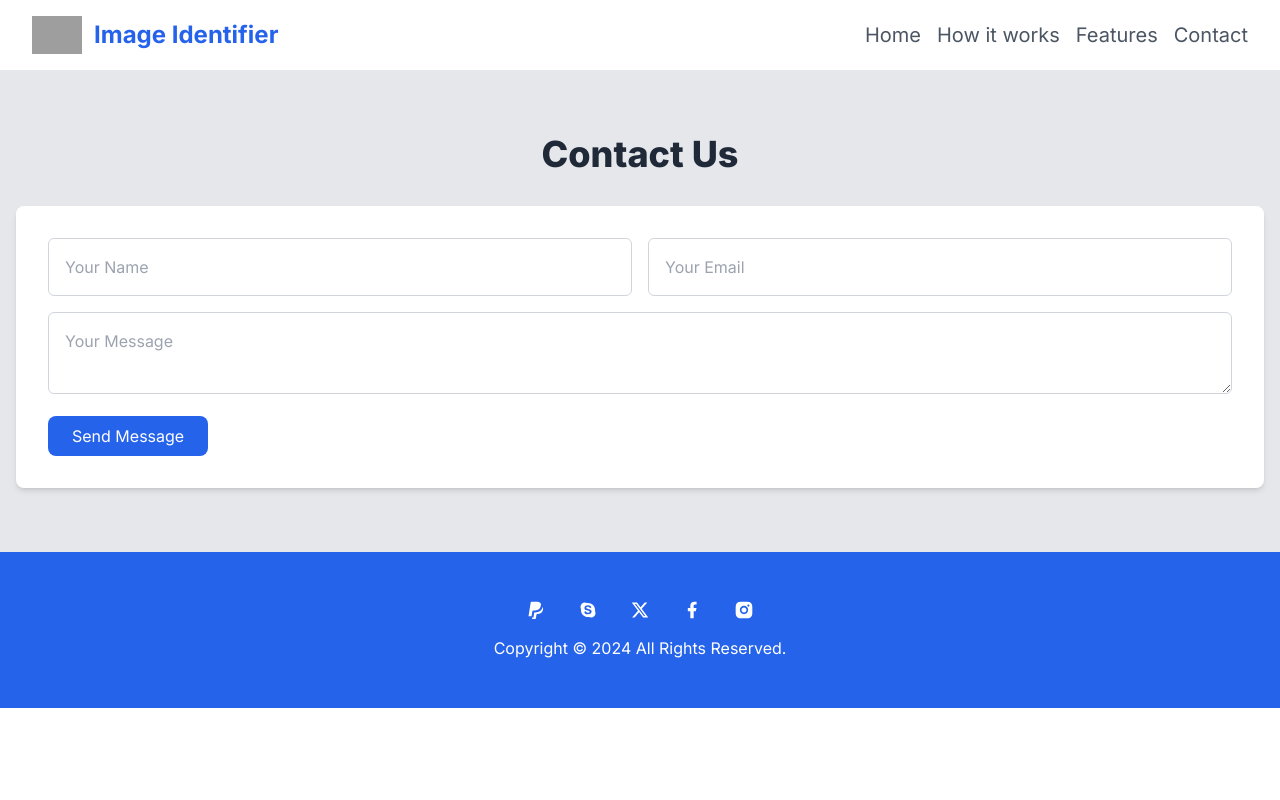
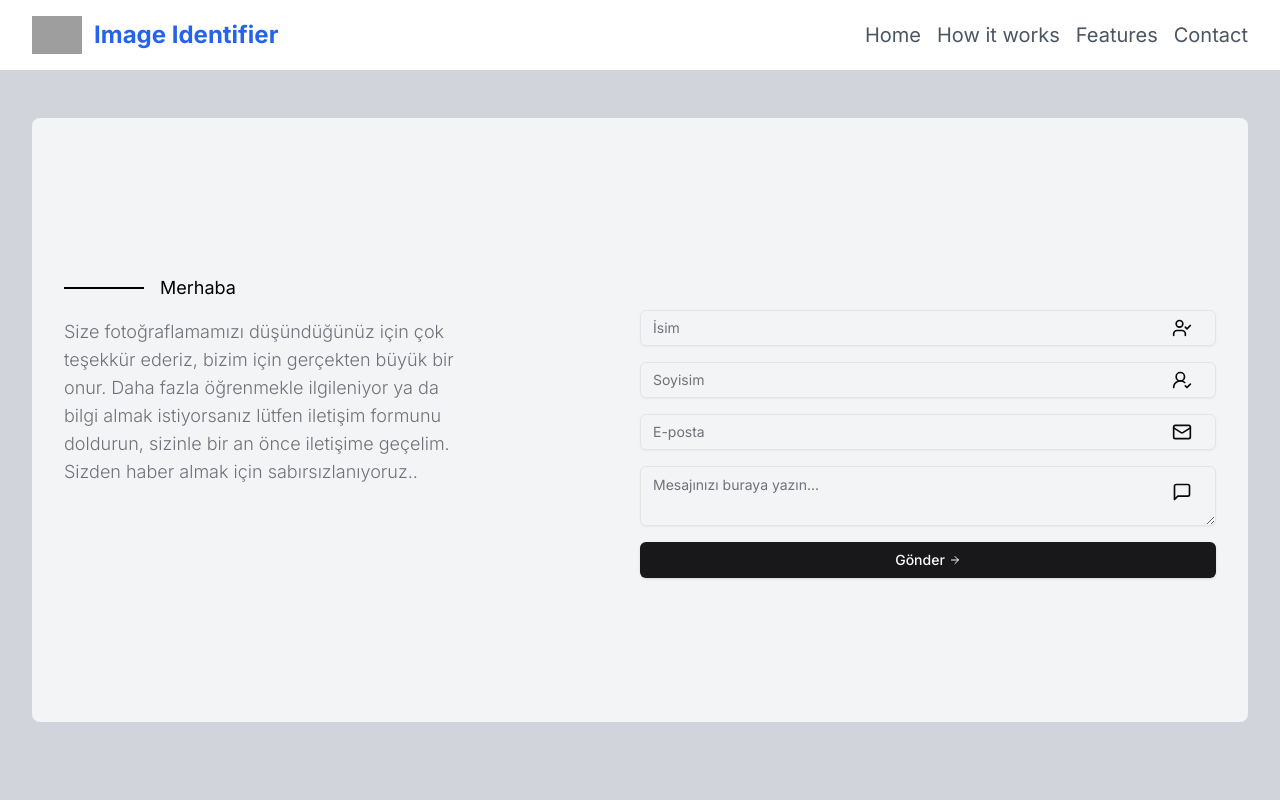
Before and after one commit to tunahanbucak/nextjs-image-identifier-ai, a Next.js app: page /contact in a window 1280 px wide. Shown: the top 800 px of the page. Built offline with nearby package versions, Linux system fonts and the light colour scheme; grey boxes are pictures that could not be loaded.

Commit message:
contact page created

```diff
--- a/app/contact/page.tsx
+++ b/app/contact/page.tsx
@@ -1,37 +1,30 @@
+import Form from "@/components/Form";
 import React from "react";
 
 export default function page() {
   return (
-    <section className="bg-gray-200 py-16">
-      <div className="max-w-7xl mx-auto px-4">
-        <h2 className="text-4xl font-extrabold text-gray-800 text-center mb-8">
-          Contact Us
-        </h2>
-        <form className="bg-white p-8 rounded-lg shadow-md">
-          <div className="grid grid-cols-1 md:grid-cols-2 gap-4">
-            <input
-              type="text"
-              placeholder="Your Name"
-              className="p-4 border border-gray-300 rounded-md"
-              required
-            />
-            <input
-              type="email"
-              placeholder="Your Email"
-              className="p-4 border border-gray-300 rounded-md"
-              required
-            />
+    <section className="min-h-screen bg-gray-300 ">
+      <div className="max-w-7xl mx-auto px-4 sm:px-6 lg:px-8 py-12">
+        <div className="bg-gray-100 rounded-lg  px-8 py-12">
+          <div className="grid xl:grid-cols-2 pt-12 mb-6 xl:mb-24">
+            <div className="flex flex-col justify-center">
+              <div className="flex items-center gap-x-4 text-black text-lg mb-4">
+                <span className="w-[80px] h-[2px] bg-black"></span>
+                Merhaba
+              </div>
+              <p className="text-muted-foreground text-lg mb-8 font-light max-w-[400px] ">
+                Size fotoğraflamamızı düşündüğünüz için çok teşekkür ederiz,
+                bizim için gerçekten büyük bir onur. Daha fazla öğrenmekle
+                ilgileniyor ya da bilgi almak istiyorsanız lütfen iletişim
+                formunu doldurun, sizinle bir an önce iletişime geçelim. Sizden
+                haber almak için sabırsızlanıyoruz..
+              </p>
+            </div>
+            <div className="lg:mt-24">
+              <Form />
+            </div>
           </div>
-          <textarea
-            placeholder="Your Message"
-            className="w-full p-4 border border-gray-300 rounded-md mt-4"
-            required></textarea>
-          <button
-            type="submit"
-            className="bg-blue-600 text-white py-2 px-6 rounded-lg mt-4 hover:bg-blue-500 transition duration-200">
-            Send Message
-          </button>
-        </form>
+        </div>
       </div>
     </section>
   );
--- a/app/features/page.tsx
+++ b/app/features/page.tsx
@@ -4,7 +4,7 @@ export default function page() {
   return (
     <main className="min-h-screen  bg-gray-300 ">
       <div className="max-w-7xl mx-auto px-4 sm:px-6 lg:px-8 py-12">
-        <div className=" bg-gray-100 rounded-lg  px-8 py-12">
+        <div className="bg-gray-100 rounded-lg  px-8 py-12">
           <h2 className="text-3xl font-extrabold text-gray-900 mb-8 text-center">
             Features
           </h2>
--- /dev/null
+++ b/components/Form.tsx
@@ -0,0 +1,42 @@
+"use client";
+
+import { Button } from "./ui/button";
+import { Input } from "./ui/input";
+import { Textarea } from "./ui/textarea";
+import {
+  UserCheck,
+  MailIcon,
+  ArrowRightIcon,
+  MessageSquare,
+  UserRoundCheck,
+} from "lucide-react";
+
+export default function Form() {
+  return (
+    <form className="flex flex-col gap-y-4">
+      <div className="relative flex items-center">
+        <Input type="name" id="first name" placeholder="İsim" />
+        <UserCheck className="absolute right-6 " size={20} />
+      </div>
+
+      <div className="relative flex items-center">
+        <Input type="name" id="Last name" placeholder="Soyisim" />
+        <UserRoundCheck className="absolute right-6 " size={20} />
+      </div>
+
+      <div className="relative flex items-center">
+        <Input type="email" id="email" placeholder="E-posta" />
+        <MailIcon className="absolute right-6 " size={20} />
+      </div>
+
+      <div className="relative flex items-center">
+        <Textarea placeholder="Mesajınızı buraya yazın..." />
+        <MessageSquare className="absolute top-4 right-6 " size={20} />
+      </div>
+      <Button className="flex items-center gap-x-1 max-w[165px]">
+        Gönder
+        <ArrowRightIcon size={12} />
+      </Button>
+    </form>
+  );
+}
--- /dev/null
+++ b/components/ui/input.tsx
@@ -0,0 +1,25 @@
+import * as React from "react"
+
+import { cn } from "@/lib/utils"
+
+export interface InputProps
+  extends React.InputHTMLAttributes<HTMLInputElement> {}
+
+const Input = React.forwardRef<HTMLInputElement, InputProps>(
+  ({ className, type, ...props }, ref) => {
+    return (
+      <input
+        type={type}
+        className={cn(
+          "flex h-9 w-full rounded-md border border-input bg-transparent px-3 py-1 text-sm shadow-sm transition-colors file:border-0 file:bg-transparent file:text-sm file:font-medium file:text-foreground placeholder:text-muted-foreground focus-visible:outline-none focus-visible:ring-1 focus-visible:ring-ring disabled:cursor-not-allowed disabled:opacity-50",
+          className
+        )}
+        ref={ref}
+        {...props}
+      />
+    )
+  }
+)
+Input.displayName = "Input"
+
+export { Input }
--- /dev/null
+++ b/components/ui/textarea.tsx
@@ -0,0 +1,24 @@
+import * as React from "react"
+
+import { cn } from "@/lib/utils"
+
+export interface TextareaProps
+  extends React.TextareaHTMLAttributes<HTMLTextAreaElement> {}
+
+const Textarea = React.forwardRef<HTMLTextAreaElement, TextareaProps>(
+  ({ className, ...props }, ref) => {
+    return (
+      <textarea
+        className={cn(
+          "flex min-h-[60px] w-full rounded-md border border-input bg-transparent px-3 py-2 text-sm shadow-sm placeholder:text-muted-foreground focus-visible:outline-none focus-visible:ring-1 focus-visible:ring-ring disabled:cursor-not-allowed disabled:opacity-50",
+          className
+        )}
+        ref={ref}
+        {...props}
+      />
+    )
+  }
+)
+Textarea.displayName = "Textarea"
+
+export { Textarea }
```
